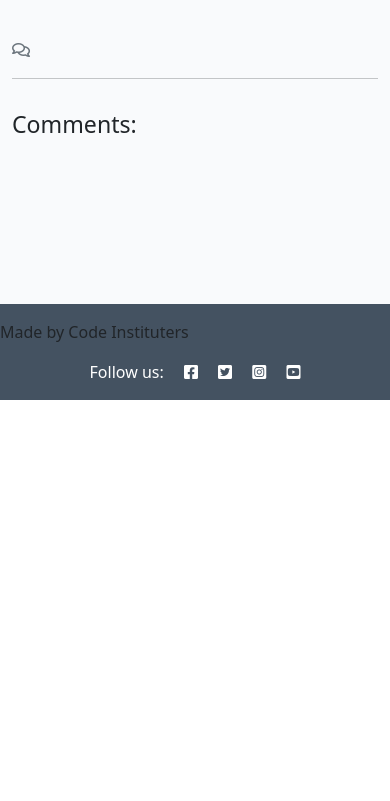
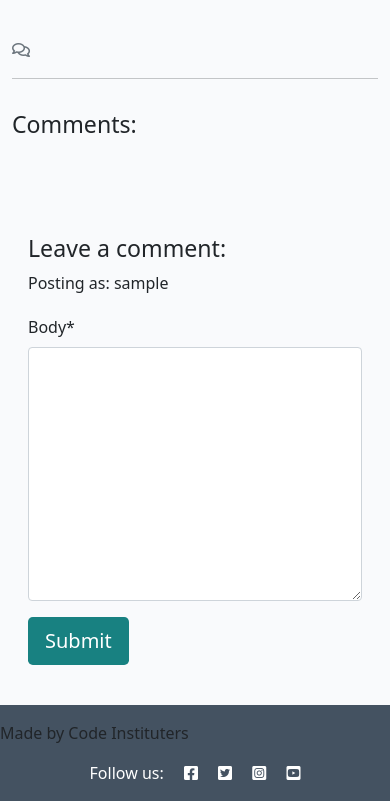
Before and after one commit to Spudos/django-blog, a Django app: template blog/templates/blog/post_detail.html in a window 390 px wide. Shown: the part 444-1245 px from the top of the page. Before the commit the page ends 844 px from the top, so only its background shows below. Run offline with Django 4.2, Linux system fonts and the light colour scheme; the template is opened without the code that fills it: values that come from a table or form of the project are taken from there, others are empty; the visitor is signed in with stand-in values (Sample User, id 1); some libraries are stand-ins or nearby versions.

Commit message:
add comments form

```diff
--- /dev/null
+++ b/blog/forms.py
@@ -0,0 +1,8 @@
+from .models import Comment
+from django import forms
+
+
+class CommentForm(forms.ModelForm):
+    class Meta:
+        model = Comment
+        fields = ('body',)
--- a/blog/templates/blog/post_detail.html
+++ b/blog/templates/blog/post_detail.html
@@ -1,6 +1,7 @@
 <!DOCTYPE html>
 {% extends 'base.html' %} {% block content %}
 {% load static %}
+{% load crispy_forms_tags %}
 
 <div class="masthead">
     <div class="container">
@@ -71,6 +72,24 @@
         {% endfor %}
       </div>
     </div>
+    <!-- Creating New Comments -->
+    <div class="col-md-4 card mb-4 mt-3">
+        <div class="card-body">
+          {% if user.is_authenticated %}
+          <h3>Leave a comment:</h3>
+          <p>Posting as: {{ user.username }}</p>
+          <form id="commentForm" method="post"
+            style="margin-top: 1.3em;">
+            {{ comment_form | crispy }}
+            {% csrf_token %}
+            <button id="submitButton" type="submit"
+              class="btn btn-signup btn-lg">Submit</button>
+          </form>
+          {% else %}
+          <p>Log in to leave a comment</p>
+          {% endif %}
+        </div>
+      </div>
   </div>
 </div>
 
--- a/codestar/settings.py
+++ b/codestar/settings.py
@@ -53,6 +53,8 @@ INSTALLED_APPS = [
     'allauth',
     'allauth.account',
     'allauth.socialaccount',
+    'crispy_forms',
+    'crispy_bootstrap5',
     'django_summernote',
     'blog',
     'about',
@@ -61,6 +63,9 @@ INSTALLED_APPS = [
 SITE_ID = 1
 LOGIN_REDIRECT_URL = '/'
 LOGOUT_REDIRECT_URL = '/'
+
+CRISPY_ALLOWED_TEMPLATE_PACKS = "bootstrap5"
+CRISPY_TEMPLATE_PACK = "bootstrap5"
 
 MIDDLEWARE = [
     'django.middleware.security.SecurityMiddleware',
```
Also changed, not shown: blog/views.py (+12 -0 lines), requirements.txt (+3 -23 lines).
